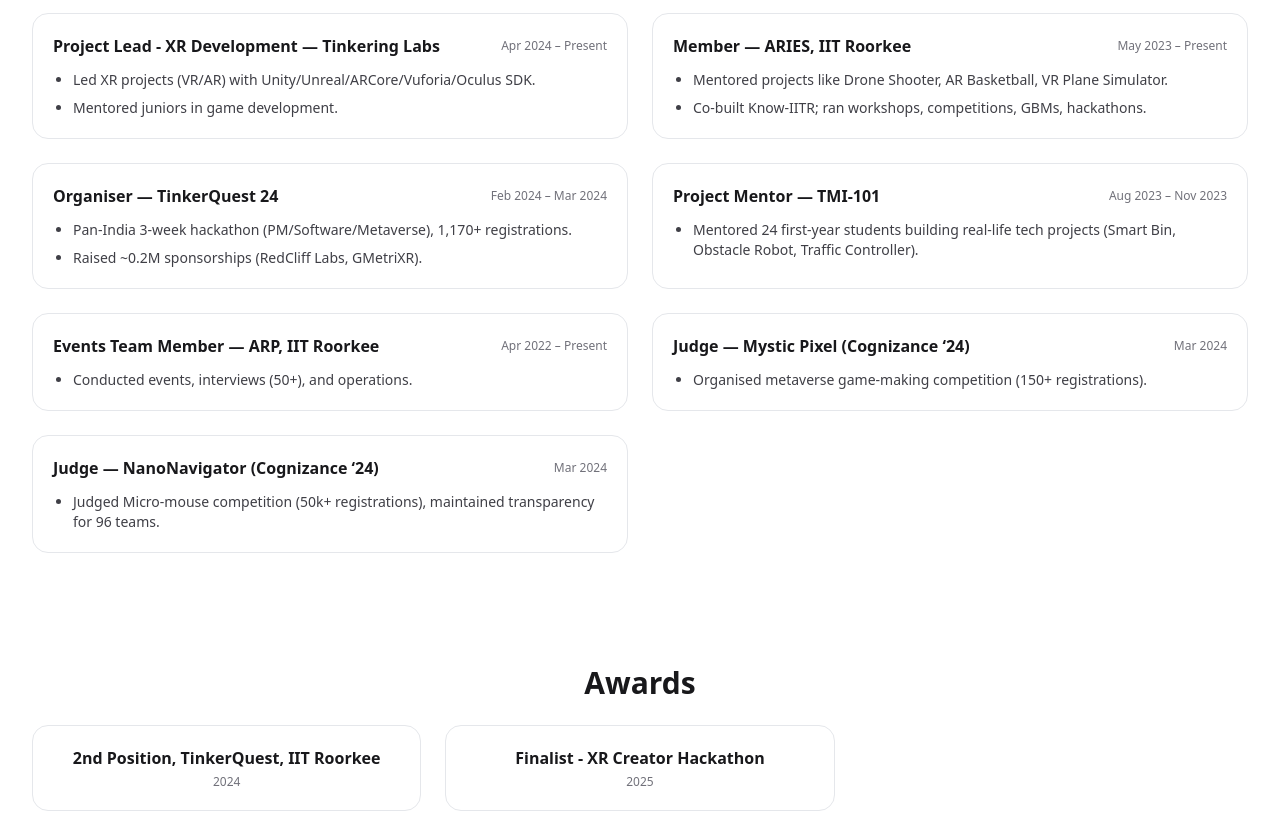
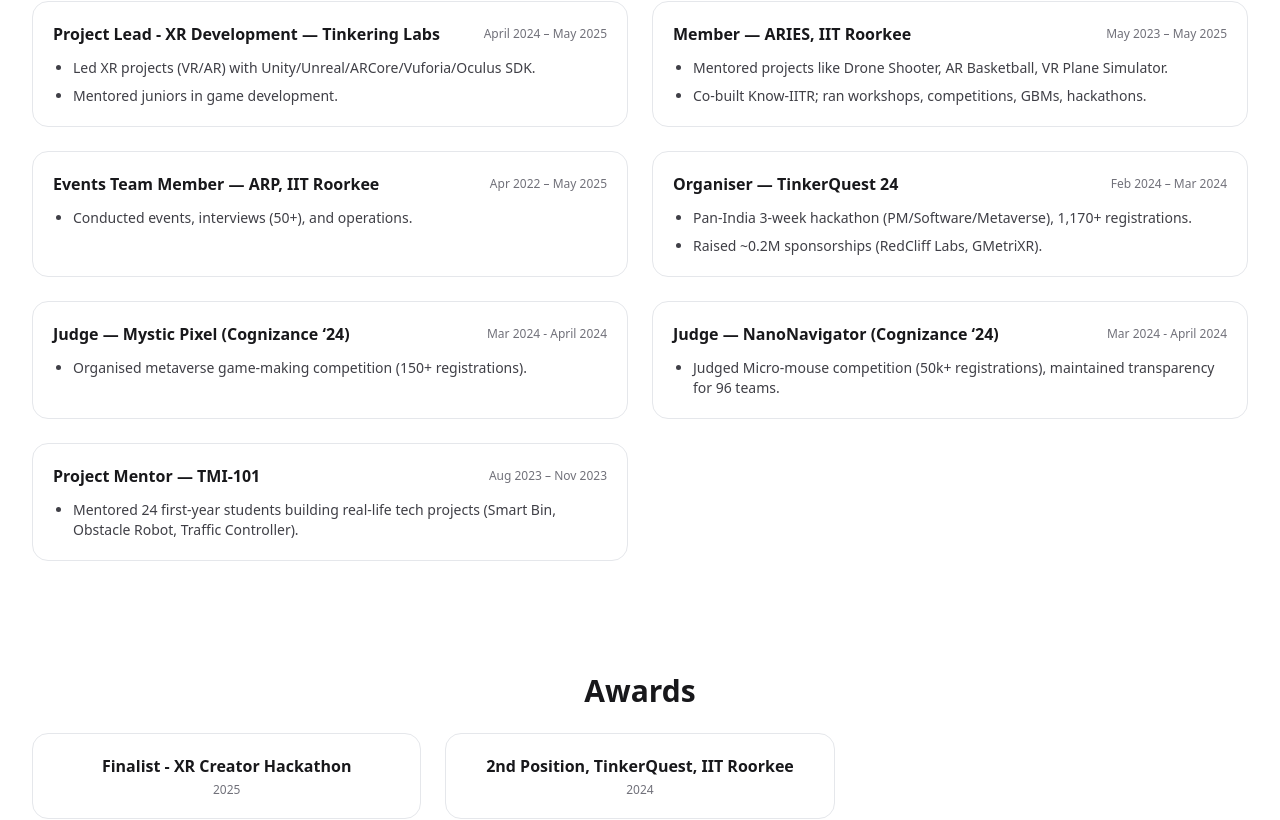
Before and after one commit to AbhayK200417/My_Portfolio, a React (Vite) app in the folder my-portfolio/: page / in a window 1280 px wide. Shown: the part 3706-4526 px from the top of the page. Built offline with nearby package versions, Linux system fonts and the light colour scheme.

Commit message:
Improvement in how the ui is shown

```diff
--- a/my-portfolio/src/App.jsx
+++ b/my-portfolio/src/App.jsx
@@ -186,7 +186,7 @@
   {
     title: "Project Lead - XR Development",
     org: "Tinkering Labs",
-    date: "Apr 2024 – Present",
+    date: "April 2024 – May 2025",
     bullets: [
       "Led XR projects (VR/AR) with Unity/Unreal/ARCore/Vuforia/Oculus SDK.",
       "Mentored juniors in game development.",
@@ -195,7 +195,7 @@
   {
     title: "Member",
     org: "ARIES, IIT Roorkee",
-    date: "May 2023 – Present",
+    date: "May 2023 – May 2025",
     bullets: [
       "Mentored projects like Drone Shooter, AR Basketball, VR Plane Simulator.",
       "Co-built Know-IITR; ran workshops, competitions, GBMs, hackathons.",
@@ -221,7 +221,7 @@
   {
     title: "Events Team Member",
     org: "ARP, IIT Roorkee",
-    date: "Apr 2022 – Present",
+    date: "Apr 2022 – May 2025",
     bullets: [
       "Conducted events, interviews (50+), and operations.",
     ],
@@ -229,13 +229,13 @@
   {
     title: "Judge",
     org: "Mystic Pixel (Cognizance ‘24)",
-    date: "Mar 2024",
+    date: "Mar 2024 - April 2024",
     bullets: ["Organised metaverse game-making competition (150+ registrations)."],
   },
   {
     title: "Judge",
     org: "NanoNavigator (Cognizance ‘24)",
-    date: "Mar 2024",
+    date: "Mar 2024 - April 2024",
     bullets: ["Judged Micro-mouse competition (50k+ registrations), maintained transparency for 96 teams."],
   },
 ];
@@ -388,7 +388,7 @@
           <h2 className="text-2xl sm:text-3xl font-bold">Projects</h2>
         </div>
         <div className="grid gap-6 sm:grid-cols-2 lg:grid-cols-3">
-          {PROJECTS.map((p) => {
+          {sortByYearDesc(PROJECTS).map((p) => {
             const hasGithub = !!p.links?.github;
             const hasLive = !!p.links?.live;
             const hasLetter = !!p.links?.letter;
@@ -471,7 +471,7 @@
       <Container>
         <h2 className="text-2xl sm:text-3xl font-bold mb-6 text-center">Experience</h2>
         <div className="grid gap-6 md:grid-cols-2">
-          {EXPERIENCE.map((e, idx) => (
+          {sortByDateRangeDesc(EXPERIENCE).map((e, idx) => (
             <article key={idx} className="rounded-2xl border p-5">
               <div className="flex items-center justify-between gap-4">
                 <h3 className="font-semibold">{e.role} — {e.org}</h3>
@@ -494,7 +494,7 @@
       <Container>
         <h2 className="text-2xl sm:text-3xl font-bold mb-6 text-center">Education</h2>
         <div className="grid gap-6 md:grid-cols-3">
-          {EDUCATION.map((ed, i) => (
+          {sortByYearDesc(EDUCATION).map((ed, i) => (
             <article key={i} className="rounded-2xl border p-5">
               <h3 className="font-semibold">{ed.degree}</h3>
               <div className="text-sm text-zinc-500 dark:text-zinc-400">{ed.place} • {ed.year}</div>
@@ -551,7 +551,7 @@
       <Container>
         <h2 className="text-2xl sm:text-3xl font-bold mb-6 text-center">Positions & Extracurriculars</h2>
         <div className="grid gap-6 md:grid-cols-2">
-          {POSITIONS.map((p, i) => (
+          {sortByDateRangeDesc(POSITIONS).map((p, i) => (
             <article key={i} className="rounded-2xl border p-5">
               <div className="flex items-center justify-between gap-4">
                 <h3 className="font-semibold">{p.title} — {p.org}</h3>
@@ -574,7 +574,7 @@
       <Container>
         <h2 className="text-2xl sm:text-3xl font-bold mb-6 text-center">Awards</h2>
         <div className="grid gap-6 md:grid-cols-3">
-          {AWARDS.map((a, i) => (
+          {sortByYearDesc(AWARDS).map((a, i) => (
             <article key={i} className="rounded-2xl border p-5 text-center">
               <div className="font-semibold">{a.title}</div>
               {a.year && <div className="text-xs text-zinc-500 dark:text-zinc-400 mt-1">{a.year}</div>}
@@ -666,3 +666,41 @@
     </div>
   );
 }
+
+
+/** -------------------------------------------------------
+ *  UTILS: robust date/year parsing + sorters
+ *  ---------------------------------------------------- */
+
+// returns the most recent 4-digit year found; if "Present" => 9999
+function latestYearFromText(txt) {
+  if (!txt) return 0;
+  if (/present/i.test(String(txt))) return 9999;
+  const years = String(txt).match(/\b(19|20)\d{2}\b/g);
+  return years ? Math.max(...years.map(Number)) : 0;
+}
+
+// returns the earliest 4-digit year found
+function earliestYearFromText(txt) {
+  if (!txt) return 0;
+  const years = String(txt).match(/\b(19|20)\d{2}\b/g);
+  return years ? Math.min(...years.map(Number)) : 0;
+}
+
+// Simple sort by a.year (desc) for arrays that have a direct "year" field
+const sortByYearDesc = (arr) =>
+  [...arr].sort((a, b) => latestYearFromText(b.year ?? b.date ?? b.when) - latestYearFromText(a.year ?? a.date ?? a.when));
+
+// Sort by text ranges like "Apr 2024 – Present" or "2022 - 2023"
+// Primary key: latest (end) year desc; secondary: earliest (start) year desc
+const sortByDateRangeDesc = (arr) =>
+  [...arr].sort((a, b) => {
+    const af = a.date ?? a.when ?? a.duration ?? a.range ?? a.period ?? a.year ?? "";
+    const bf = b.date ?? b.when ?? b.duration ?? b.range ?? b.period ?? b.year ?? "";
+    const aEnd = latestYearFromText(af);
+    const bEnd = latestYearFromText(bf);
+    if (aEnd !== bEnd) return bEnd - aEnd;
+    const aStart = earliestYearFromText(af);
+    const bStart = earliestYearFromText(bf);
+    return bStart - aStart;
+  });
```
